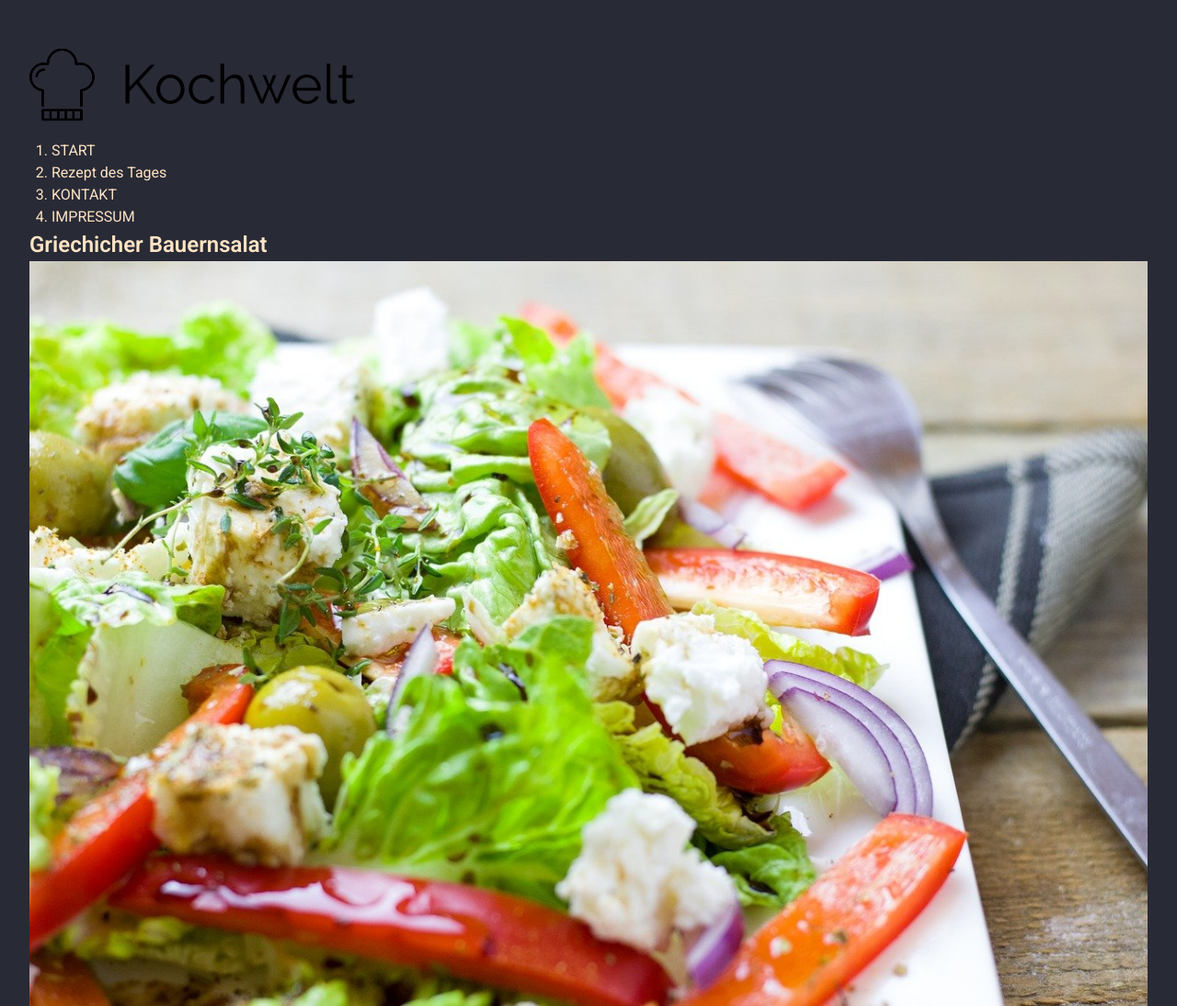
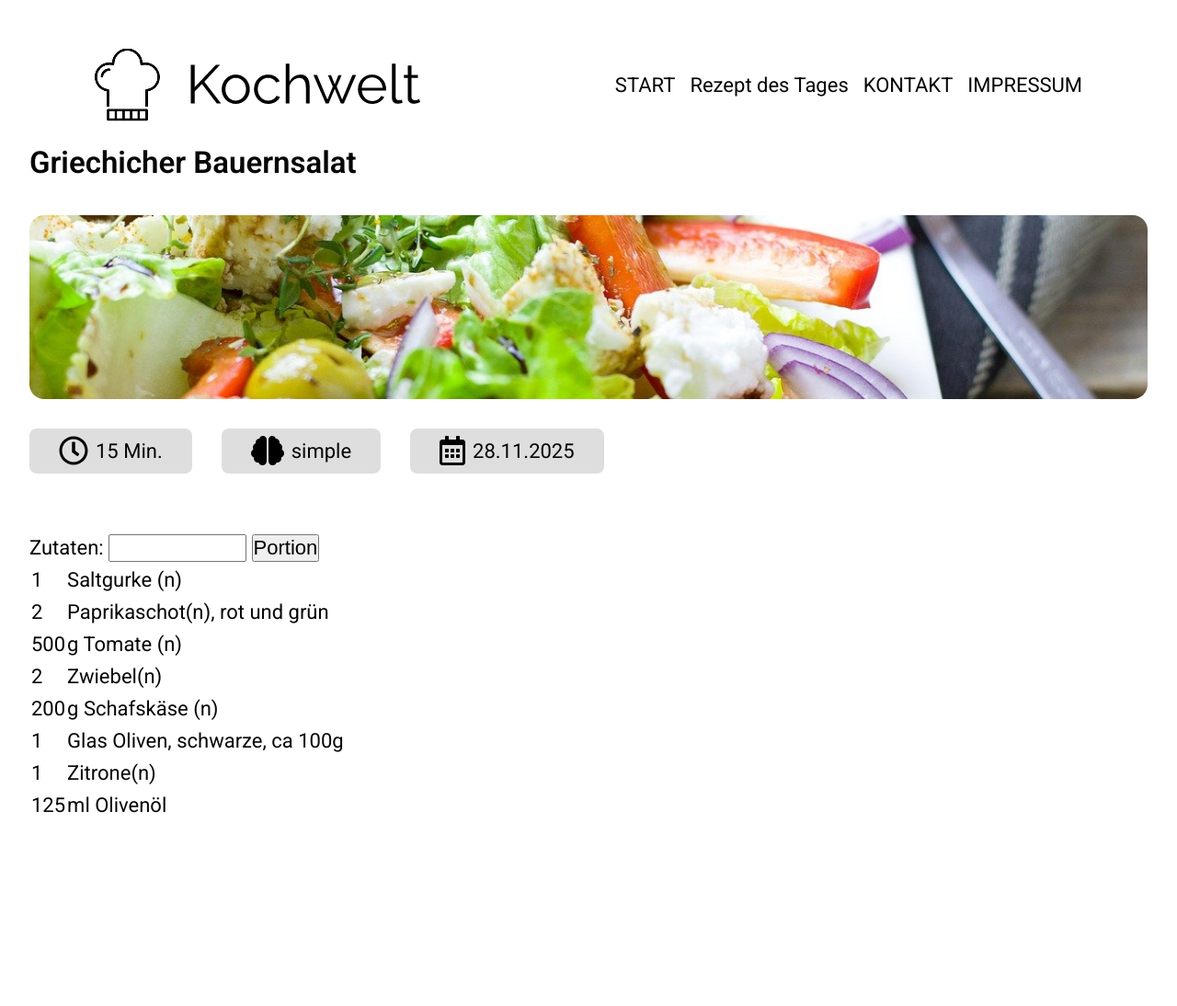
Before and after one commit to AgeVanBraun/kochwelt, a plain HTML site: page index.html in a window 1280 px wide. Shown: the top 1094 px of the page at 92% size. After the commit the page ends 926 px from the top, so only its background shows below. Drawn offline with Linux system fonts and the light colour scheme.

Commit message:
files updaded

```diff
--- a/scripts/script.js
+++ b/scripts/script.js
@@ -1 +1,14 @@
 'use strict';
+
+let inputValue = document.getElementById('amount');
+
+function calcBtn() {
+  document.getElementById('element01').innerHTML = inputValue.value * document.getElementById('element01').innerHTML;
+  document.getElementById('element02').innerHTML = inputValue.value * document.getElementById('element02').innerHTML;
+  document.getElementById('element03').innerHTML = inputValue.value * document.getElementById('element03').innerHTML;
+  document.getElementById('element04').innerHTML = inputValue.value * document.getElementById('element04').innerHTML;
+  document.getElementById('element05').innerHTML = inputValue.value * document.getElementById('element05').innerHTML;
+  document.getElementById('element06').innerHTML = inputValue.value * document.getElementById('element06').innerHTML;
+  document.getElementById('element07').innerHTML = inputValue.value * document.getElementById('element07').innerHTML;
+  document.getElementById('element08').innerHTML = inputValue.value * document.getElementById('element08').innerHTML;
+}
--- a/style.css
+++ b/style.css
@@ -0,0 +1,63 @@
+header {
+  display: flex;
+  justify-content: space-around;
+  align-items: center;
+  background-color: white;
+}
+
+ol {
+  display: flex;
+  justify-content: space-between;
+  gap: 16px;
+  list-style-type: none;
+}
+
+main{
+    max-width: 1920px;
+    margin: auto;
+    display: flex;
+    flex-direction: column;
+    gap: 64px;
+}
+
+.title-header{
+    display: flex;
+    flex-direction: column;
+    gap: 32px;
+}
+
+
+.title-banner{
+    height: 200px;
+    object-fit: cover;
+    object-position: center;
+    border-radius: 16px;
+}
+
+.icons{
+    display: flex;
+    justify-content: flex-start;
+    gap: 32px;
+}
+
+.icons img{
+    height: 32px;
+}
+
+.time, .level, .date{
+    display: flex;
+    gap: 8px;
+    align-items: center;
+    background-color: rgb(222, 222, 222);
+    border-radius: 8px;
+    padding: 8px 32px;
+}
+
+input {
+    font-size: 22px;
+    width: 150px;
+}
+
+button{
+    font-size: 22px;
+}
--- a/styles/standard.css
+++ b/styles/standard.css
@@ -12,10 +12,11 @@
 /* Body */
 body {
   font-family: "Roboto", Arial, sans-serif;
-  background-color: rgb(40, 42, 54); /* dunkler Hintergrund */
-  color: bisque; /* gut lesbarer Text */
+  background-color: rgb(255, 255, 255); /* dunkler Hintergrund */
+  color: rgb(6, 6, 6); /* gut lesbarer Text */
   padding: 32px; /* Abstand vom Rand */
   line-height: 1.5; /* bessere Lesbarkeit */
+  font-size: 22px;
 }
 
 /* Links */
```
